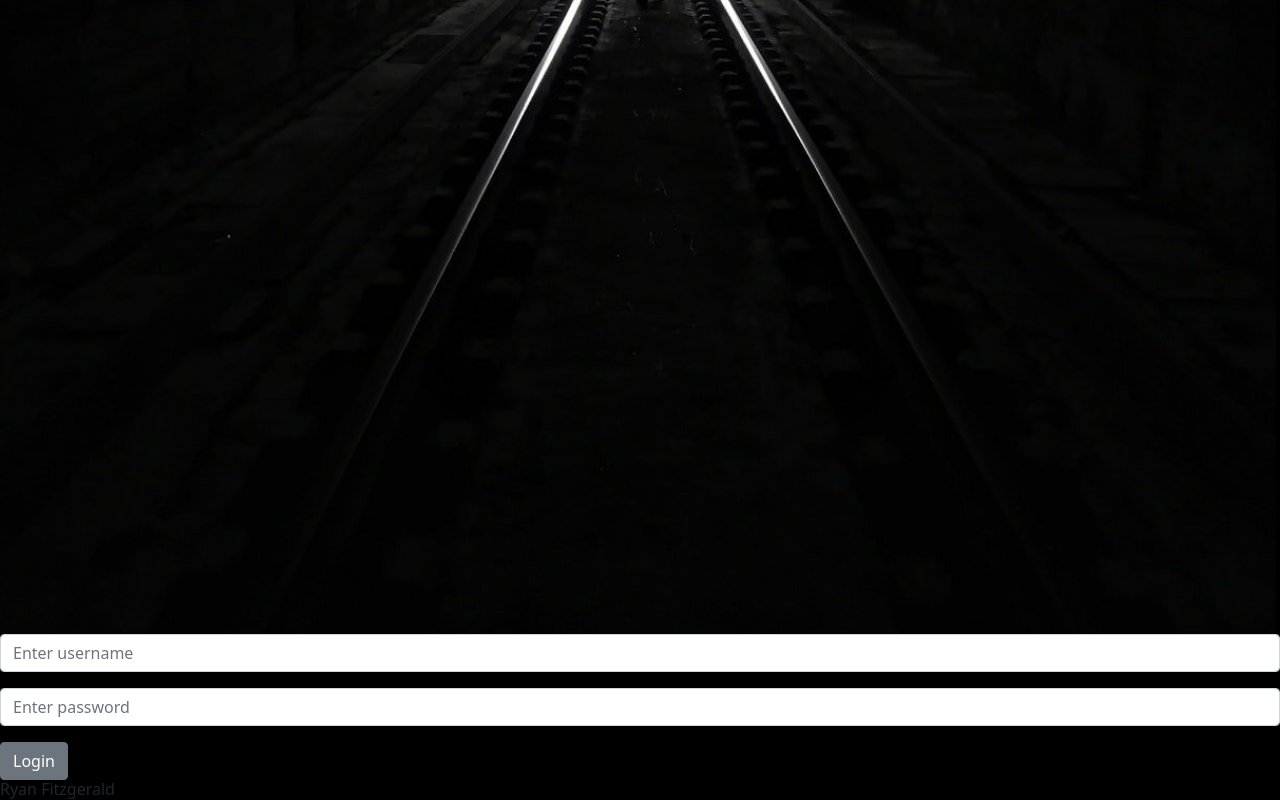
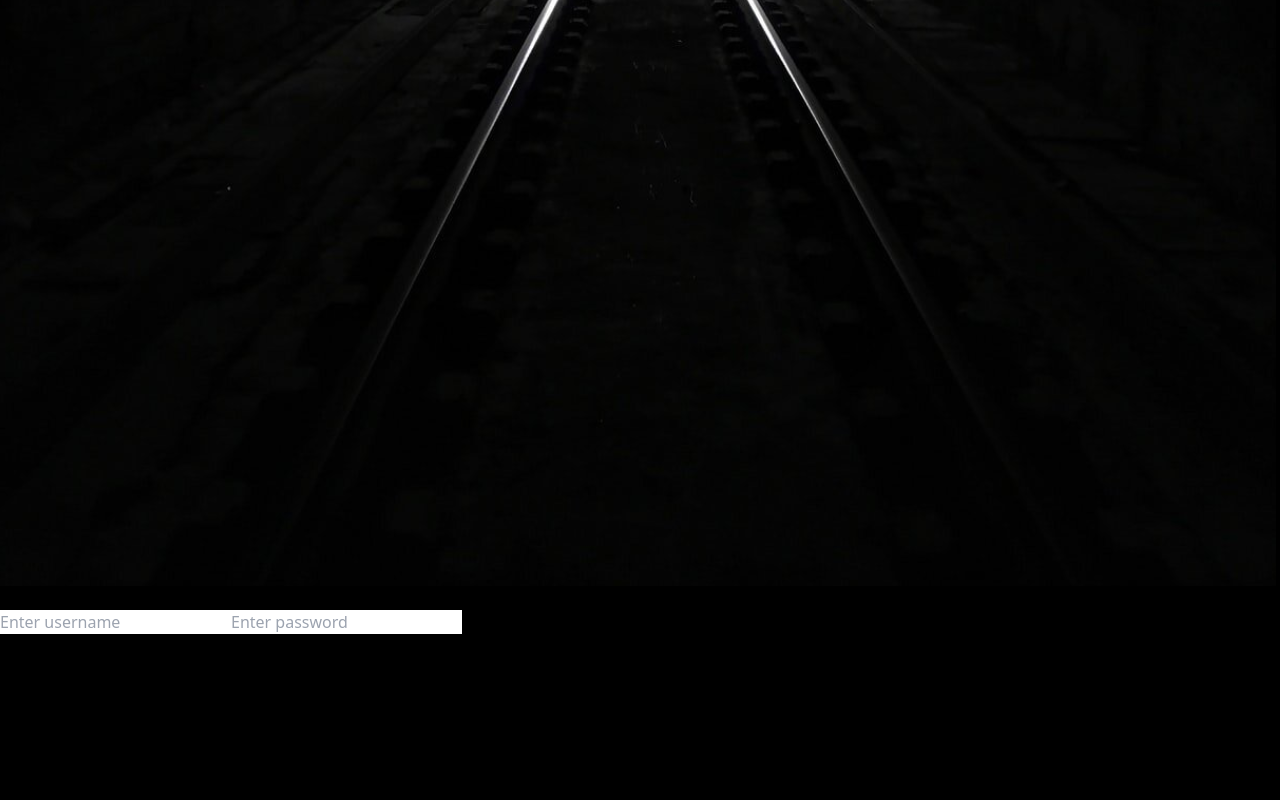
Before and after one commit to Ryan-Fitzgerald-9/UpNxt, a React (Vite) app in the folder upnxt-client/: page /Login in a window 1280 px wide. Shown: the part 1082-1882 px from the top of the page. After the commit the page ends 1740 px from the top, so only its background shows below. Built offline with nearby package versions, Linux system fonts and the light colour scheme.

Commit message:
favorites added

```diff
--- a/upnxt-client/index.html
+++ b/upnxt-client/index.html
@@ -3,10 +3,6 @@
   <head>
     <meta charset="UTF-8" />
     <link rel="icon" type="image/svg+xml" href="/vite.svg" />
-    <link
-    rel="stylesheet"
-    href="https://cdn.jsdelivr.net/npm/bootstrap@5.1.0/dist/css/bootstrap.min.css"
-    />
     <meta name="viewport" content="width=device-width, initial-scale=1.0" />
     <title>UpNxt</title>
   </head>
--- a/upnxt-client/src/components/Login.jsx
+++ b/upnxt-client/src/components/Login.jsx
@@ -2,24 +2,23 @@ import React, { useState } from 'react'
 import axios from 'axios'
 import { BASE_URL } from '../globals'
 import { useNavigate } from 'react-router-dom'
-import { Form, FormGroup, Label, Input, Button } from 'reactstrap'
+
 
 const Login = ({ handleLoginSuccess }) => {
     const navigate = useNavigate()
     const [username, setUsername] = useState('')
     const [password, setPassword] = useState('')
 
-    const handleLogin = async () => {
+    const handleLogin = async (e) => {
+        e.preventDefault()
         try {
-
             const response = await axios.post(`${BASE_URL}/dj-rest-auth/login/`, {
                 username,
                 password
             })
             // handle successful login
-            // console.log(response.data)
+            console.log(response.data)
             handleLoginSuccess(response.data)
-
             // redirect to home
             navigate('/')
         } catch (error) {
@@ -29,31 +28,36 @@ const Login = ({ handleLoginSuccess }) => {
     }
 
     return (
-        <Form>
-            <FormGroup>
-                <Label
-                for="upnxtUsername"
-                hidden
-                >
-                Username
-                </Label>
-                <Input id="upnxtUsername" placeholder="Enter username" type="text" value={username} onChange={(e) => setUsername(e.target.value)} />
-            </FormGroup>
-            {' '}
-            <FormGroup>
-                <Label
-                for="upnxtPassword"
-                hidden
-                >
-                Password
-                </Label>
-                <Input id="upnxtPassword" placeholder="Enter password" type="password" value={password} onChange={(e) => setPassword(e.target.value)} />
-            </FormGroup>
-            {' '}
-            <Button onClick={handleLogin}>
-                Login
-            </Button>
-        </Form>
+        <div className='fixed w-full px-4 py24 z-50'>
+            <div className='max-w-[450px] h-[400px] mx-auto bg-gray-900 text-white rounded'>
+                <div className='max-w-[320px] mx-auto py-16'>
+                    <h1 className='text-3xl font-bold text-center'>Login</h1>
+                    <form
+                        className='w-full flex flex-col py-4'
+                        onSubmit={handleLogin}
+                    >
+                        <input
+                            className='p-3 my-2 bg-gray-700 rounded'
+                            id="upnxtUsername"
+                            placeholder="Enter username"
+                            type="text"
+                            value={username}
+                            onChange={(e) => setUsername(e.target.value)}
+                        />
+                        <input
+                            className='p-3 my-2 bg-gray-700 rounded'
+                            id="upnxtPassword"
+                            placeholder="Enter password"
+                            type="password"
+                            value={password}
+                            onChange={(e) => setPassword(e.target.value)} />
+                        <button className='bg-red-600 py-3 my-6 rounded font-bold'>
+                            Login
+                        </button>
+                    </form>
+                </div>
+            </div>
+        </div>
     )
 }
 
--- a/upnxt-client/src/components/Logout.jsx
+++ b/upnxt-client/src/components/Logout.jsx
@@ -3,27 +3,27 @@ import axios from 'axios'
 import { useNavigate } from 'react-router-dom'
 import { BASE_URL } from '../globals'
 
-const Logout = () => {
+const Logout = ({ handleLogoutSuccess }) => {
     const navigate = useNavigate()
 
     const handleLogout = async () => {
         try {
-            const response = await axios.post(`${BASE_URL}/dj-rest-auth/logout/`)
+            const response = await axios.post(`${BASE_URL}/dj-rest-auth/logout/`, {})
             // handle successful logout
             console.log(response.data)
-            // handleLogoutSuccess()
+            handleLogoutSuccess()
 
             // redirect to home
             navigate('/')
         } catch (error) {
             // handle logout error
-            console.error('Logout failed', error)
+            console.error('Logout failed', error.response)
         }
     }
 
     return (
         <div>
-            <button onClick={handleLogout}>Logout</button>
+            <button className="bg-red-600 px-6 py-2 rounded cursor-pointer text-white" onClick={handleLogout}>Logout</button>
         </div>
     )
 }
--- a/upnxt-client/src/components/Nav.jsx
+++ b/upnxt-client/src/components/Nav.jsx
@@ -8,13 +8,13 @@ const Nav = ({ isAuthenticated, username, handleLogout }) => {
             <Link to="/" className='text-white text-4xl font-bold cursor-pointer'>UpNxt</Link>
             {isAuthenticated ? (
                 <div>
-                    <h4>{username}</h4>
+                    <Link to="/Favorites" className="text-white pr-5">Favorites</Link>
                     <Logout />
                 </div>
             ) : (
                 <div>
                     <Link to="/Login" className="text-white pr-5">Login</Link>
-                    <Link to="/Register" className="bg-orange-700 px-6 py-2 rounded cursor-pointer text-white">Sign Up</Link>
+                    <Link to="/Register" className="bg-red-600 px-6 py-2 rounded cursor-pointer text-white">Sign Up</Link>
                 </div>
             )}
         </div>
--- a/upnxt-client/src/components/Overlay.css
+++ b/upnxt-client/src/components/Overlay.css
@@ -1,10 +1,10 @@
-.card-details-overlay {
+/* .card-details-overlay {
     position: fixed;
     top: 0;
     left: 0;
     width: 100%;
     height: 100%;
-    background-color: rgba(0, 0, 0, 0.7); /* Semi-transparent background */
+    background-color: rgba(0, 0, 0, 0.7);
     display: flex;
     justify-content: center;
     align-items: center;
@@ -39,4 +39,4 @@
     cursor: pointer;
     font-size: 1.5rem;
     color: #777;
-  }
+  } */
--- a/upnxt-client/src/index.css
+++ b/upnxt-client/src/index.css
@@ -2,6 +2,10 @@
 @tailwind components;
 @tailwind utilities;
 
+*::-webkit-scrollbar {
+  display: none;
+}
+
 body {
   background-color: #000000;
 }
```
Also changed, not shown: upnxt-client/src/components/Favorites.jsx (added, +73 -0 lines), upnxt-client/src/components/MovieList.jsx (+43 -16 lines).
